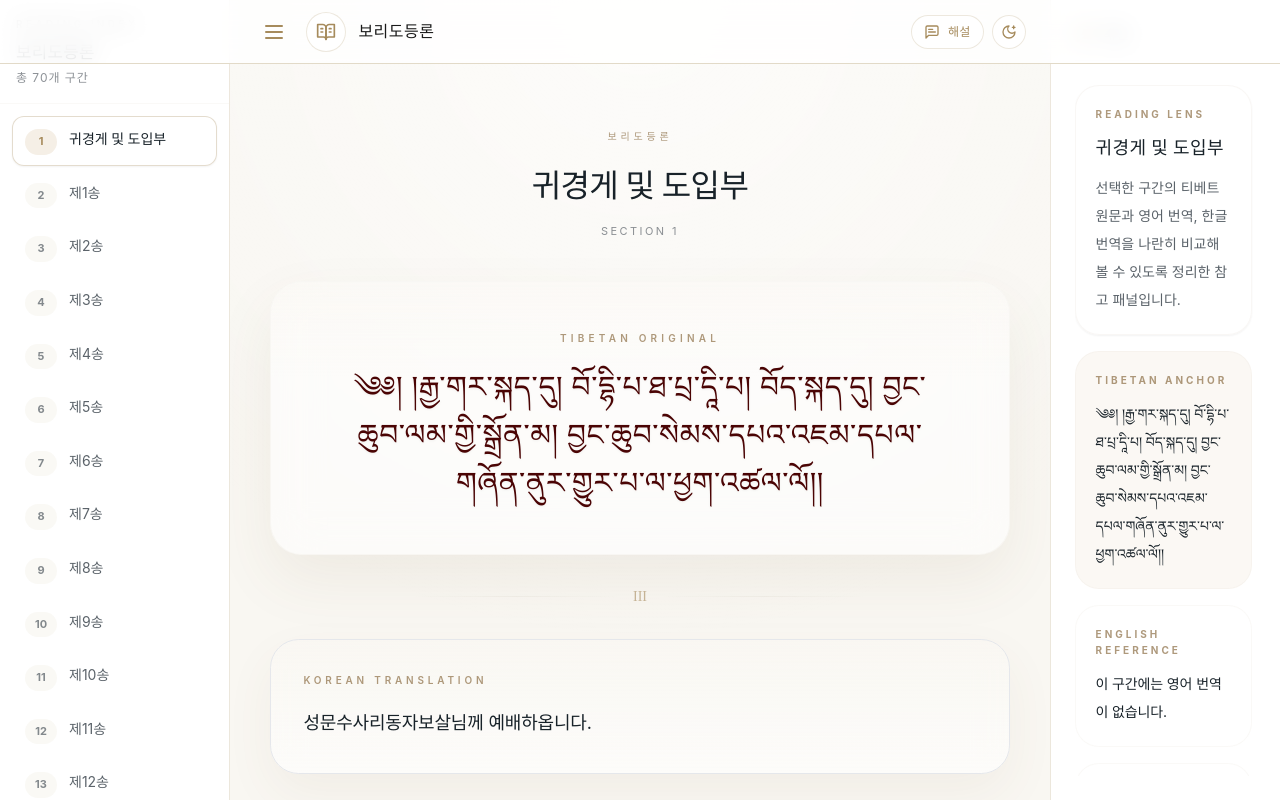
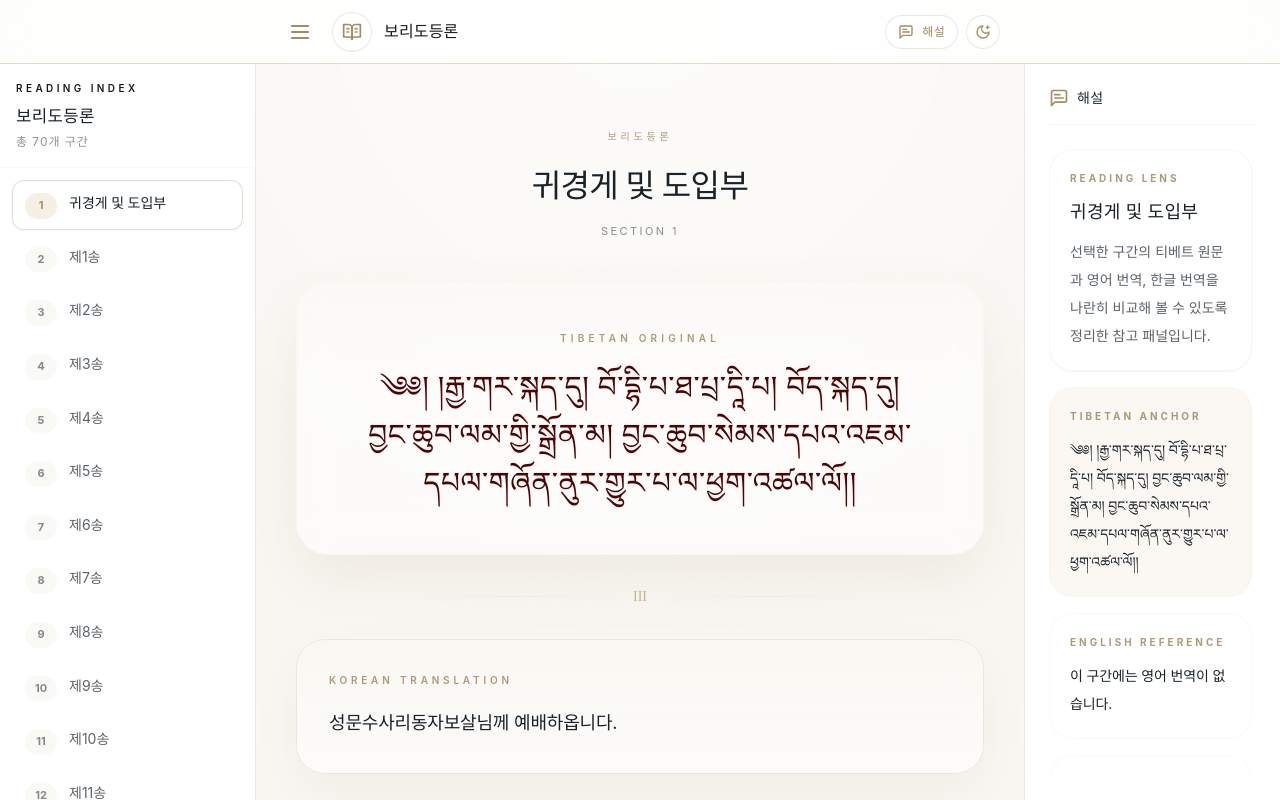
Before and after one commit to concario17-max/bori, a React (Vite) app: page / in a window 1280 px wide. Built offline with nearby package versions, Linux system fonts and the light colour scheme; a web font is replaced by a local one.

Commit message:
Apply reuse-guide desktop frame

```diff
--- a/src/components/Header.jsx
+++ b/src/components/Header.jsx
@@ -5,7 +5,7 @@ import { DESKTOP_FRAME_COLUMNS_DEFAULT } from './ui/desktopFrame';
 
 /** @typedef {import('../types').UIContextValue} UIContextValue */
 
-const TITLE_TEXT = '보리도등론';
+const TITLE_TEXT = '\uBCF4\uB9AC\uB3C4\uB4F1\uB860';
 
 /**
  * @returns {UIContextValue}
@@ -41,7 +41,9 @@ function Header() {
     '--desktop-frame-columns': DESKTOP_FRAME_COLUMNS_DEFAULT,
   };
 
-  const commentaryLabel = isCommentaryOpen ? '해설 패널 닫기' : '해설 패널 열기';
+  const commentaryLabel = isCommentaryOpen
+    ? '\uD574\uC124 \uD328\uB110 \uB2EB\uAE30'
+    : '\uD574\uC124 \uD328\uB110 \uC5F4\uAE30';
 
   return (
     <header className="fixed left-0 top-0 z-[60] h-16 w-full border-b border-sand-tertiary bg-white/80 backdrop-blur-md dark:border-dark-border/60 dark:bg-dark-bg/75">
@@ -51,7 +53,7 @@ function Header() {
             type="button"
             onClick={ui.toggleSidebar}
             className="rounded-lg p-2 text-gold-primary transition-colors hover:bg-gold-surface"
-            aria-label="목차 열기"
+            aria-label="\uBAA9\uCC28 \uC5F4\uAE30"
           >
             <Menu className="h-6 w-6" />
           </button>
@@ -59,7 +61,7 @@ function Header() {
           <span className="flex h-10 w-10 items-center justify-center rounded-full border border-gold-primary/20 bg-white/70 text-gold-primary dark:border-dark-border/60 dark:bg-dark-surface/60 dark:text-gold-light">
             <BookOpenText className="h-5 w-5" />
           </span>
-          <span className="truncate font-serif text-[13px] font-bold tracking-[0.03em] text-charcoal-main dark:text-dark-text-primary sm:text-[16px]">
+          <span className="truncate font-korean text-[13px] font-semibold tracking-[0.01em] text-charcoal-main dark:text-dark-text-primary sm:text-[16px]">
             {TITLE_TEXT}
           </span>
         </div>
@@ -72,14 +74,20 @@ function Header() {
             aria-label={commentaryLabel}
           >
             <MessageSquareText className="h-4 w-4" />
-            <span className="hidden text-xs font-semibold tracking-wide sm:inline">해설</span>
+            <span className="hidden text-xs font-semibold tracking-wide sm:inline">
+              {'\uD574\uC124'}
+            </span>
           </button>
 
           <button
             type="button"
             onClick={ui.toggleTheme}
             className="inline-flex items-center justify-center rounded-full border border-gold-primary/20 bg-white/70 p-2 text-gold-primary transition-colors hover:bg-gold-surface dark:border-dark-border/60 dark:bg-dark-surface/60 dark:text-gold-light"
-            aria-label={ui.isDarkMode ? '라이트 모드로 전환' : '다크 모드로 전환'}
+            aria-label={
+              ui.isDarkMode
+                ? '\uB77C\uC774\uD2B8 \uBAA8\uB4DC\uB85C \uC804\uD658'
+                : '\uB2E4\uD06C \uBAA8\uB4DC\uB85C \uC804\uD658'
+            }
           >
             <ThemeIcon className="h-4 w-4" />
           </button>
@@ -93,7 +101,7 @@ function Header() {
               type="button"
               onClick={ui.toggleSidebar}
               className="rounded-lg p-2 text-gold-primary transition-colors hover:bg-gold-surface"
-              aria-label="목차 열기"
+              aria-label="\uBAA9\uCC28 \uC5F4\uAE30"
             >
               <Menu className="h-6 w-6" />
             </button>
@@ -101,7 +109,7 @@ function Header() {
             <span className="flex h-10 w-10 items-center justify-center rounded-full border border-gold-primary/20 bg-white/70 text-gold-primary dark:border-dark-border/60 dark:bg-dark-surface/60 dark:text-gold-light">
               <BookOpenText className="h-5 w-5" />
             </span>
-            <span className="truncate font-serif text-[16px] font-bold tracking-[0.03em] text-charcoal-main dark:text-dark-text-primary">
+            <span className="truncate font-korean text-[16px] font-semibold tracking-[0.01em] text-charcoal-main dark:text-dark-text-primary">
               {TITLE_TEXT}
             </span>
           </div>
@@ -114,14 +122,18 @@ function Header() {
               aria-label={commentaryLabel}
             >
               <MessageSquareText className="h-4 w-4" />
-              <span className="text-xs font-semibold tracking-wide">해설</span>
+              <span className="text-xs font-semibold tracking-wide">{'\uD574\uC124'}</span>
             </button>
 
             <button
               type="button"
               onClick={ui.toggleTheme}
               className="inline-flex items-center justify-center rounded-full border border-gold-primary/20 bg-white/70 p-2 text-gold-primary transition-colors hover:bg-gold-surface dark:border-dark-border/60 dark:bg-dark-surface/60 dark:text-gold-light"
-              aria-label={ui.isDarkMode ? '라이트 모드로 전환' : '다크 모드로 전환'}
+              aria-label={
+                ui.isDarkMode
+                  ? '\uB77C\uC774\uD2B8 \uBAA8\uB4DC\uB85C \uC804\uD658'
+                  : '\uB2E4\uD06C \uBAA8\uB4DC\uB85C \uC804\uD658'
+              }
             >
               <ThemeIcon className="h-4 w-4" />
             </button>
--- a/src/components/ui/SidebarLayout.jsx
+++ b/src/components/ui/SidebarLayout.jsx
@@ -23,28 +23,28 @@ function SidebarLayout({
   const borderClass = isLeft ? 'border-r' : 'border-l';
 
   const mobileStateClass = isOpen
-    ? `${widthClass} translate-x-0 shadow-2xl`
-    : `${widthClass} ${mobileTranslateClosed}`;
+    ? `${widthClass} translate-x-0 overflow-hidden shadow-2xl xl:shadow-none`
+    : `w-[90vw] ${mobileTranslateClosed}`;
 
   const desktopStateClass = isDesktopOpen
-    ? 'xl:relative xl:inset-auto xl:top-0 xl:h-full xl:w-full xl:translate-x-0 xl:opacity-100 xl:pointer-events-auto xl:shadow-none'
-    : 'xl:relative xl:inset-auto xl:top-0 xl:h-full xl:w-full xl:translate-x-0 xl:opacity-0 xl:pointer-events-none xl:shadow-none xl:border-transparent';
+    ? 'xl:w-full xl:translate-x-0 xl:opacity-100 xl:pointer-events-auto'
+    : 'xl:w-0 xl:overflow-hidden xl:border-none xl:translate-x-0 xl:opacity-0 xl:pointer-events-none';
 
   return (
     <>
       {isOpen && (
         <div
-          className="fixed inset-x-0 bottom-0 top-16 z-40 bg-black/50 backdrop-blur-sm transition-opacity duration-300 xl:hidden"
+          className="fixed inset-x-0 bottom-0 top-16 z-40 bg-black/50 opacity-100 backdrop-blur-sm transition-opacity duration-300 xl:hidden"
           onClick={onClose}
         />
       )}
 
       <aside
-        className={`fixed bottom-0 top-16 ${placementClass} z-50 flex h-[calc(100dvh-64px)] flex-col overflow-hidden overscroll-contain bg-white/80 font-inter backdrop-blur-xl transition-all duration-300 dark:bg-dark-bg/95 xl:sticky xl:z-20 xl:min-w-0 ${borderClass} border-gold-primary/20 dark:border-dark-border/50 ${mobileStateClass} ${desktopStateClass} ${className}`}
+        className={`fixed bottom-0 top-16 ${placementClass} z-50 flex h-[calc(100dvh-64px)] flex-col overscroll-contain bg-white/80 font-inter backdrop-blur-xl transition-[transform,opacity,width,border-color] duration-300 dark:bg-dark-bg/95 xl:sticky xl:top-16 xl:h-[calc(100vh-64px)] xl:min-w-0 ${borderClass} border-gold-primary/20 dark:border-dark-border/50 ${mobileStateClass} ${desktopStateClass} ${className}`}
       >
         {title ? (
           <div className="flex shrink-0 items-center justify-between border-b border-gold-border/30 p-4 dark:border-dark-border/60 xl:hidden">
-            <span className="font-crimson text-lg font-bold text-text-primary dark:text-dark-text-primary">
+            <span className="font-korean text-lg font-semibold text-text-primary dark:text-dark-text-primary">
               {title}
             </span>
             <button
@@ -67,7 +67,7 @@ function SidebarLayout({
           </div>
         )}
 
-        <div className={`flex flex-1 min-h-0 flex-col overflow-hidden ${bodyClassName}`}>{children}</div>
+        <div className={`flex min-h-0 flex-1 flex-col overflow-hidden ${bodyClassName}`}>{children}</div>
       </aside>
     </>
   );
--- a/src/components/ui/desktopFrame.js
+++ b/src/components/ui/desktopFrame.js
@@ -1,6 +1,6 @@
-export const DESKTOP_FRAME_COLUMNS_DEFAULT = '18% 64% 18%';
-export const DESKTOP_FRAME_COLUMNS_LEFT_CLOSED = '0% 68% 32%';
-export const DESKTOP_FRAME_COLUMNS_RIGHT_CLOSED = '18% 82% 0%';
+export const DESKTOP_FRAME_COLUMNS_DEFAULT = '20% 60% 20%';
+export const DESKTOP_FRAME_COLUMNS_LEFT_CLOSED = '0% 60% 40%';
+export const DESKTOP_FRAME_COLUMNS_RIGHT_CLOSED = '20% 80% 0%';
 export const DESKTOP_FRAME_COLUMNS_FULL_WIDTH = '0% 100% 0%';
 
 export function getDesktopFrameColumns(isDesktopSidebarOpen, isDesktopRightPanelOpen) {
```
